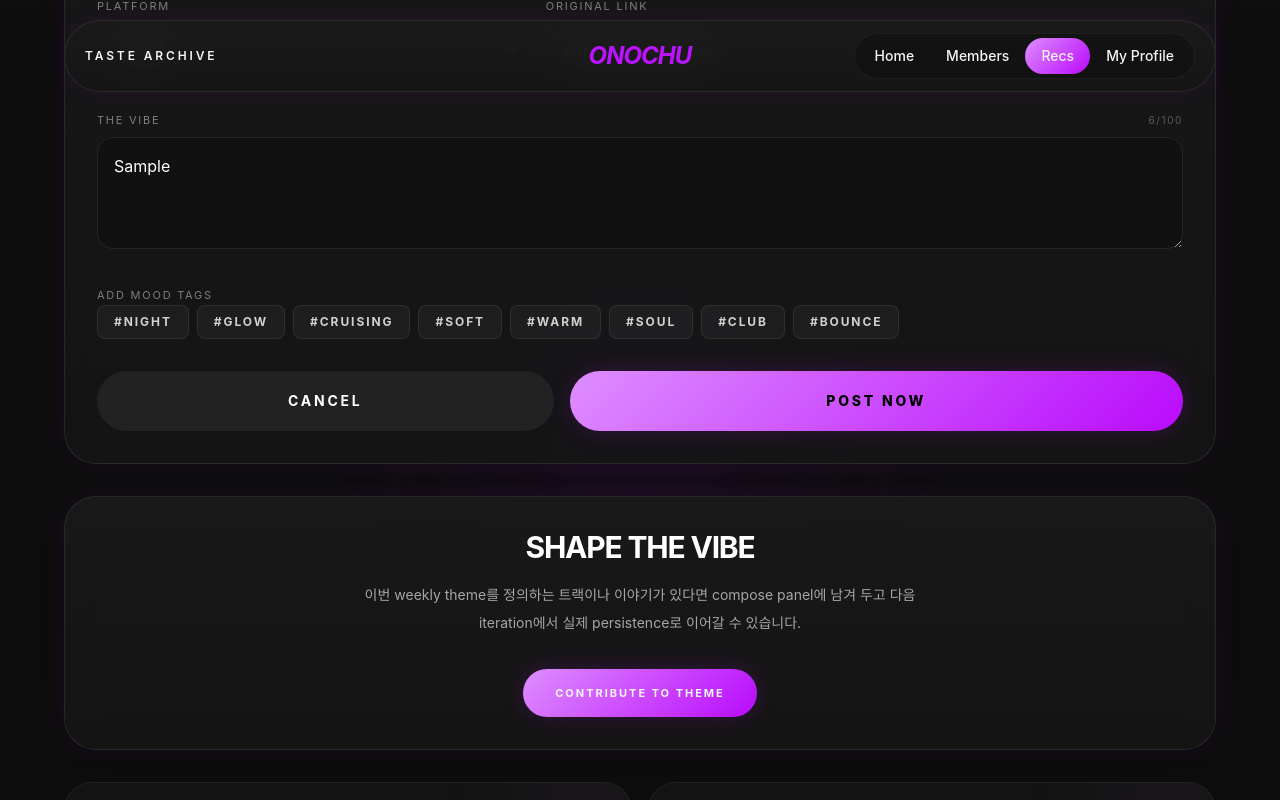
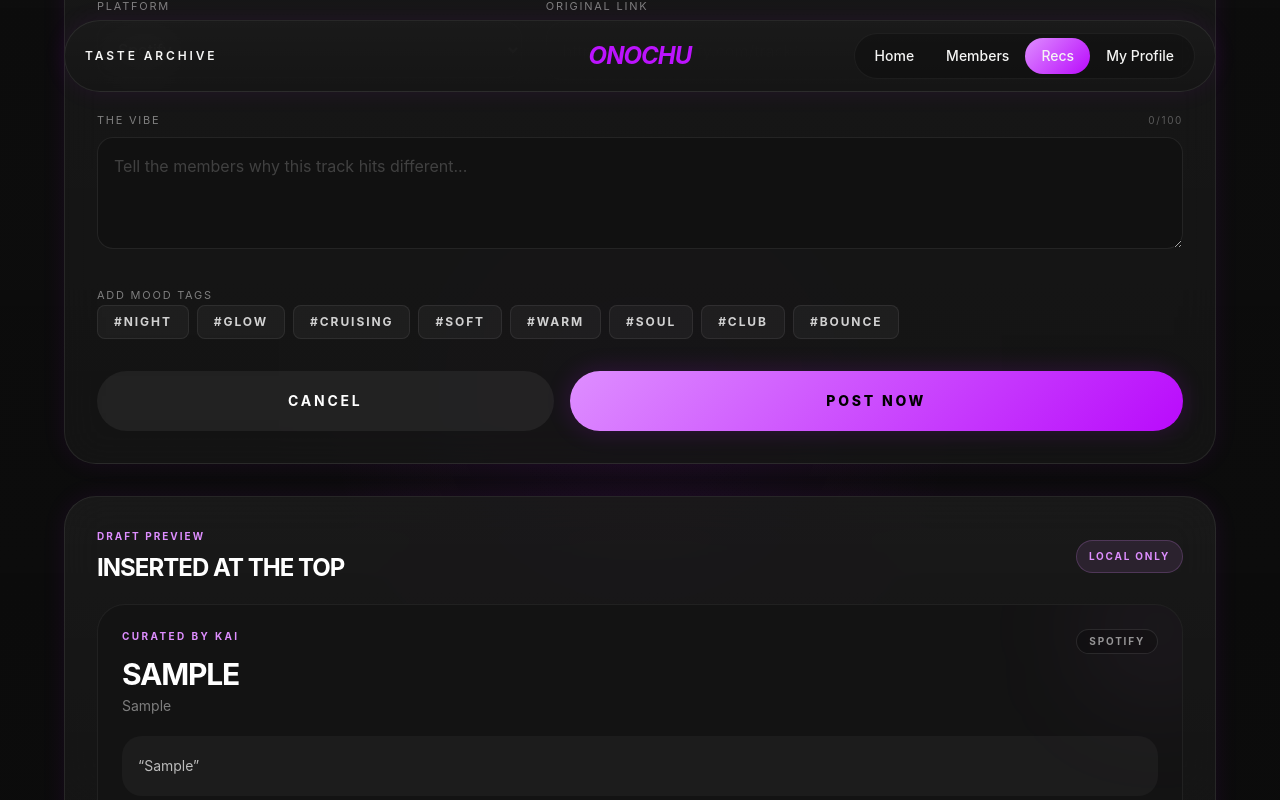
Before and after one commit to MrTMI-0315/onochu, a Next.js app: page /recommendations in a window 1280 px wide. Both pictures are taken after typing "Sample", "Sample", "https://example.com", "Sample" into the empty fields and a click on the button "POST NOW". Shown: the part 2452-3252 px from the top of the page. Built offline with nearby package versions, Linux system fonts and the light colour scheme.

Commit message:
MB 11 : simulate draft preview and local feed insertion

```diff
--- a/app/recommendations/page.tsx
+++ b/app/recommendations/page.tsx
@@ -1,7 +1,6 @@
 import Link from "next/link";
 import { PageShell } from "@/components/page-shell";
-import { RecommendationCard } from "@/components/recommendation-card";
-import { RecommendationComposer } from "@/components/recommendation-composer";
+import { RecommendationStudio } from "@/components/recommendation-studio";
 import { getMemberName, members, sortedRecommendations } from "@/lib/mock-data";
 
 const weeklyTheme = {
@@ -239,8 +238,9 @@ export default function RecommendationsPage() {
         </div>
       </section>
 
-      <RecommendationComposer
-        currentMemberName={currentMember.nickname}
+      <RecommendationStudio
+        currentMember={currentMember}
+        initialRecommendations={sortedRecommendations}
         moodSuggestions={moodHighlights}
       />
 
@@ -260,15 +260,6 @@ export default function RecommendationsPage() {
         </a>
       </section>
 
-      <section id="feed-start" className="grid gap-4 lg:grid-cols-2">
-        {sortedRecommendations.map((recommendation) => (
-          <RecommendationCard
-            key={recommendation.id}
-            recommendation={recommendation}
-            linkToMember
-          />
-        ))}
-      </section>
     </PageShell>
   );
 }
--- a/components/recommendation-composer.tsx
+++ b/components/recommendation-composer.tsx
@@ -2,11 +2,12 @@
 
 import { useState, useTransition } from "react";
 import { platformLabels } from "@/lib/mock-data";
-import type { MusicPlatform } from "@/lib/types";
+import type { MusicPlatform, RecommendationDraftInput } from "@/lib/types";
 
 type RecommendationComposerProps = {
   currentMemberName: string;
   moodSuggestions: string[];
+  onDraftSaved?: (draft: RecommendationDraftInput) => void;
 };
 
 type ComposerErrors = {
@@ -27,6 +28,7 @@ const MAX_COMMENT_LENGTH = 100;
 export function RecommendationComposer({
   currentMemberName,
   moodSuggestions,
+  onDraftSaved,
 }: RecommendationComposerProps) {
   const [trackTitle, setTrackTitle] = useState("");
   const [artistName, setArtistName] = useState("");
@@ -46,13 +48,17 @@ export function RecommendationComposer({
     [MusicPlatform, string]
   >;
 
-  function resetForm() {
+  function clearFormFields() {
     setTrackTitle("");
     setArtistName("");
     setPlatform("spotify");
     setUrl("");
     setComment("");
     setSelectedTags([]);
+  }
+
+  function resetForm() {
+    clearFormFields();
     setErrors({});
     setSaveStatus({
       type: "idle",
@@ -120,11 +126,23 @@ export function RecommendationComposer({
       setTimeout(resolve, 700);
     });
 
+    const normalizedDraft: RecommendationDraftInput = {
+      trackTitle: trackTitle.trim(),
+      artistName: artistName.trim(),
+      platform,
+      url: url.trim(),
+      comment: comment.trim(),
+      moodTags: selectedTags,
+    };
+
     startTransition(() => {
+      onDraftSaved?.(normalizedDraft);
       setSaveStatus({
         type: "success",
         message: `draft 저장 흐름을 확인했습니다. posting member: ${currentMemberName}`,
       });
+      clearFormFields();
+      setErrors({});
     });
 
     setIsSaving(false);
--- /dev/null
+++ b/components/recommendation-studio.tsx
@@ -0,0 +1,86 @@
+"use client";
+
+import { useState } from "react";
+import { RecommendationCard } from "@/components/recommendation-card";
+import { RecommendationComposer } from "@/components/recommendation-composer";
+import type {
+  MemberProfile,
+  RecommendationDraftInput,
+  SongRecommendation,
+} from "@/lib/types";
+
+type RecommendationStudioProps = {
+  currentMember: MemberProfile;
+  initialRecommendations: SongRecommendation[];
+  moodSuggestions: string[];
+};
+
+export function RecommendationStudio({
+  currentMember,
+  initialRecommendations,
+  moodSuggestions,
+}: RecommendationStudioProps) {
+  const [localRecommendations, setLocalRecommendations] =
+    useState<SongRecommendation[]>(initialRecommendations);
+  const [latestDraft, setLatestDraft] = useState<SongRecommendation | null>(null);
+
+  function handleDraftSaved(draft: RecommendationDraftInput) {
+    const nextDraft: SongRecommendation = {
+      id: `draft-${Date.now()}`,
+      memberId: currentMember.id,
+      trackTitle: draft.trackTitle,
+      artistName: draft.artistName,
+      platform: draft.platform,
+      url: draft.url,
+      comment: draft.comment,
+      moodTags: draft.moodTags.length > 0 ? draft.moodTags : ["fresh"],
+      createdAt: new Date().toISOString(),
+    };
+
+    setLatestDraft(nextDraft);
+    setLocalRecommendations((currentRecommendations) => [
+      nextDraft,
+      ...currentRecommendations,
+    ]);
+  }
+
+  return (
+    <>
+      <RecommendationComposer
+        currentMemberName={currentMember.nickname}
+        moodSuggestions={moodSuggestions}
+        onDraftSaved={handleDraftSaved}
+      />
+
+      {latestDraft ? (
+        <section className="onochu-panel rounded-[2rem] p-6 md:p-8">
+          <div className="mb-5 flex items-center justify-between gap-4">
+            <div>
+              <p className="text-[10px] font-bold uppercase tracking-[0.2em] text-[#de8eff]">
+                Draft preview
+              </p>
+              <h2 className="onochu-display mt-2 text-2xl font-bold uppercase text-white">
+                Inserted At The Top
+              </h2>
+            </div>
+            <span className="rounded-full border border-[#de8eff]/20 bg-[#de8eff]/10 px-3 py-2 text-[10px] font-bold uppercase tracking-[0.18em] text-[#de8eff]">
+              Local only
+            </span>
+          </div>
+
+          <RecommendationCard recommendation={latestDraft} linkToMember={false} />
+        </section>
+      ) : null}
+
+      <section id="feed-start" className="grid gap-4 lg:grid-cols-2">
+        {localRecommendations.map((recommendation) => (
+          <RecommendationCard
+            key={recommendation.id}
+            recommendation={recommendation}
+            linkToMember
+          />
+        ))}
+      </section>
+    </>
+  );
+}
```
Also changed, not shown: lib/types.ts (+9 -0 lines), 1 other file (tests, documents, lock files or other folders).
